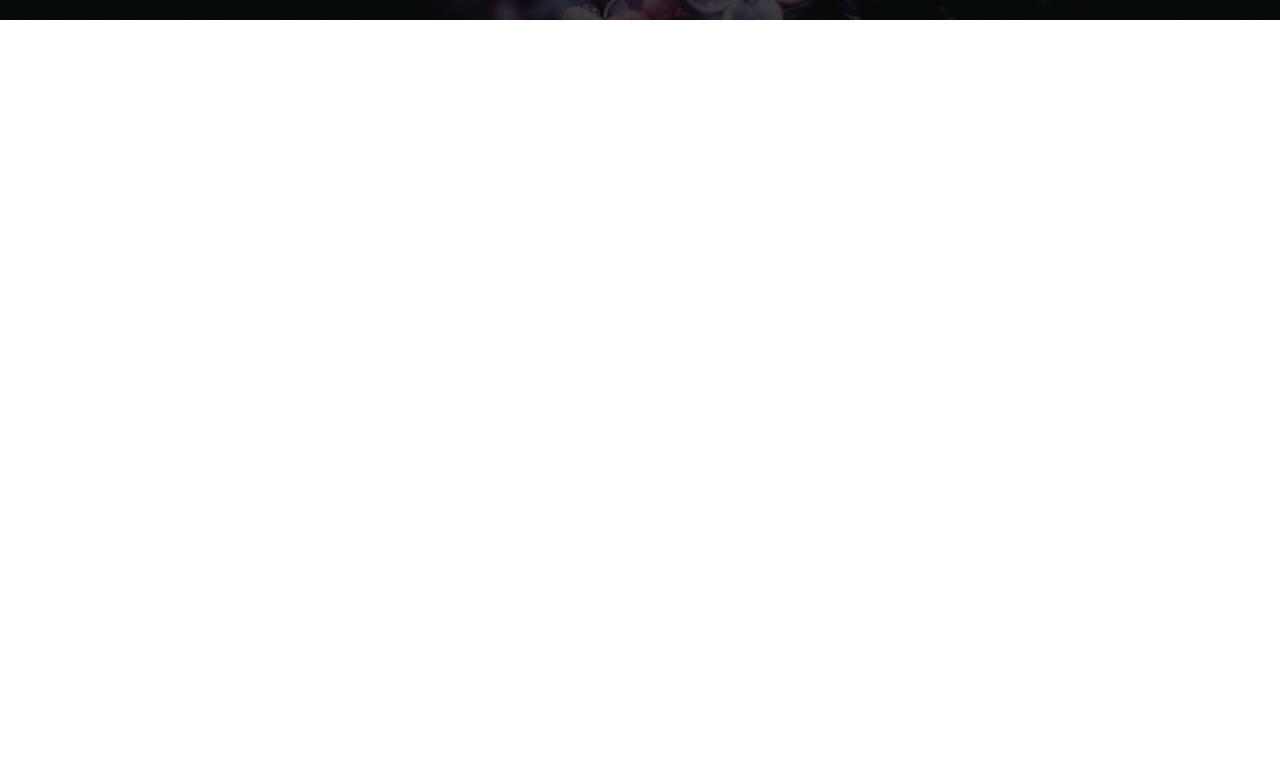
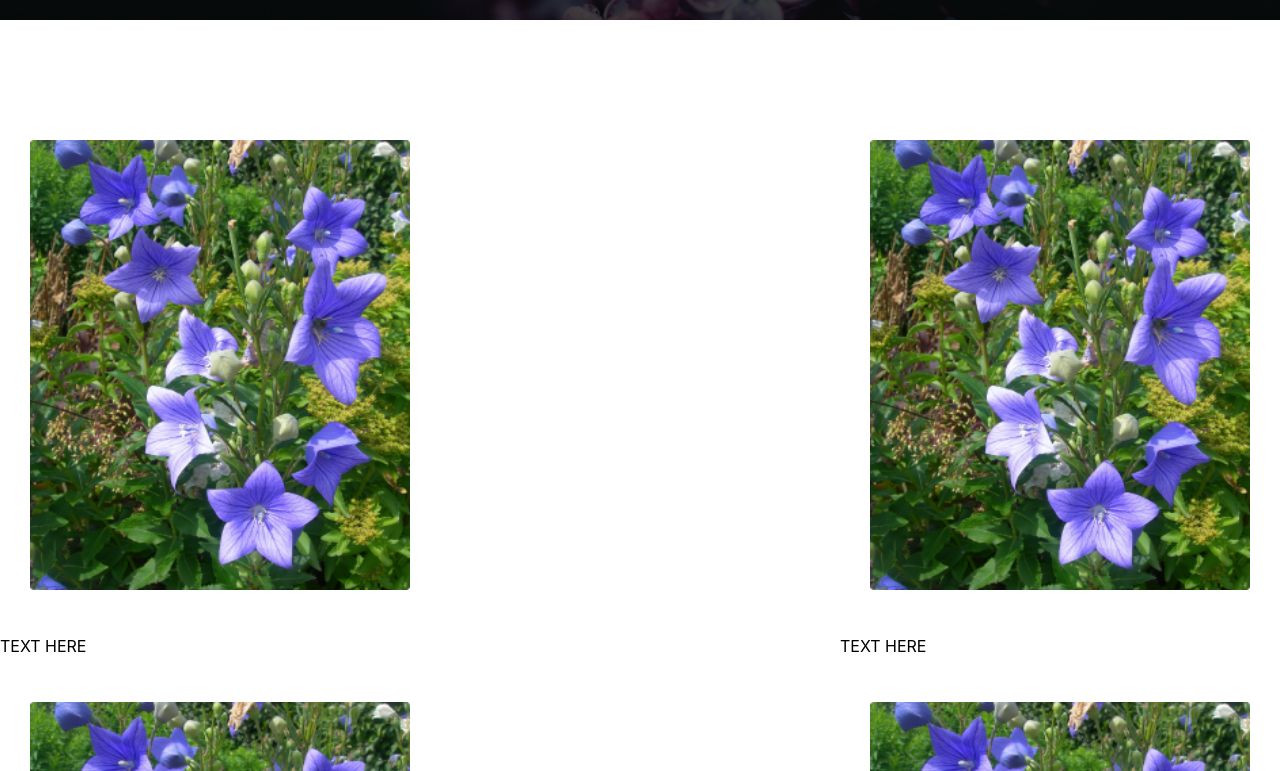
Before and after one commit to notej-k/ProjectBuiltIt, a React (Create React App) app in the folder flowr-spot/: page / in a window 1280 px wide. Shown: the part 529-1300 px from the top of the page. Before the commit the page ends 800 px from the top, so only its background shows below. Built offline with nearby package versions, Linux system fonts and the light colour scheme.

Commit message:
added pictures at the bottom

```diff
--- a/flowr-spot/src/App.js
+++ b/flowr-spot/src/App.js
@@ -1,10 +1,13 @@
 import Logo from '../src/Compontents/HeaderComponent'
 import TopContent from './Compontents/TopContent'
+import ImageGallery from './Compontents/ImageGallery';
+
 function App() {
   return (
       <header>
         <Logo></Logo>
         <TopContent />
+        <ImageGallery />
       </header>
   );
 }
--- /dev/null
+++ b/flowr-spot/src/Compontents/ImageComponent.js
@@ -0,0 +1,12 @@
+import React from 'react';
+
+function ImageComponent(props){
+    return(
+      <div className="singleImage">
+        <img src={props.url} alt=""></img>
+        <p>TEXT HERE</p>
+      </div>
+    );
+}
+
+export default ImageComponent;
--- /dev/null
+++ b/flowr-spot/src/Compontents/ImageGallery.js
@@ -0,0 +1,19 @@
+import React from "react";
+import ImageComponent from "./ImageComponent";
+import image from '../pl-image.png'
+
+function ImageGallery(){
+    let gallery = [];
+
+    for(let i = 0; i < 8; i++){
+      gallery.push(<ImageComponent url={image}></ImageComponent>)
+    }
+
+  return(
+    <div className="imageGallery">
+      {gallery}
+    </div>
+  )
+}
+
+export default ImageGallery;
--- a/flowr-spot/src/Style/style.css
+++ b/flowr-spot/src/Style/style.css
@@ -122,3 +122,18 @@
   font-weight: 300;
   font-size: 20px;
 }
+
+.imageGallery{
+  margin-top: 90px;
+  display: flex;
+  flex-wrap: wrap;
+  justify-content: space-between;
+  position: relative;
+}
+
+.singleImage img{
+  display: flex;
+  width: 380px;
+  height: 450px;
+  padding: 30px;
+}
```
Also changed, not shown: flowr-spot/src/pl-image.png (added).
